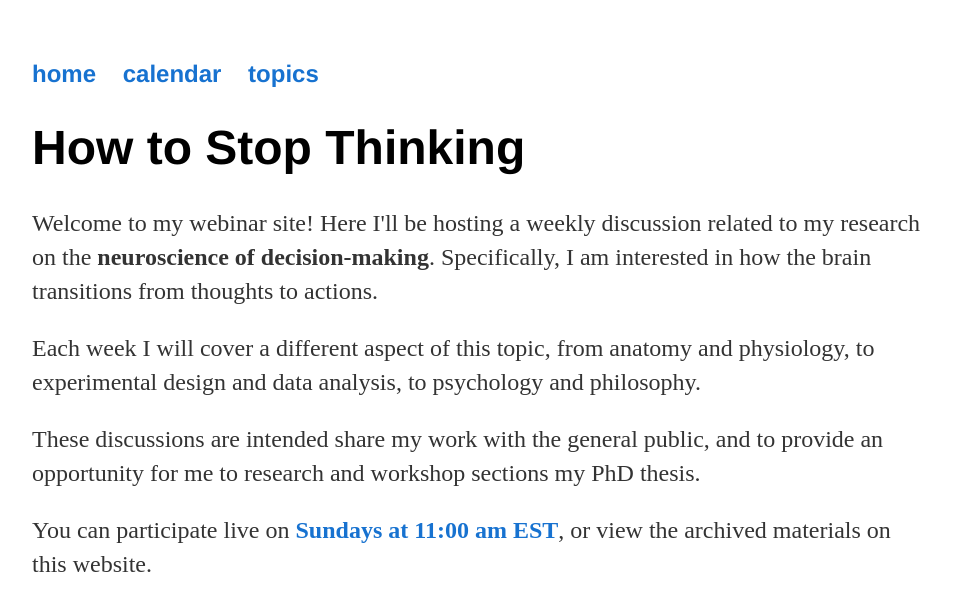
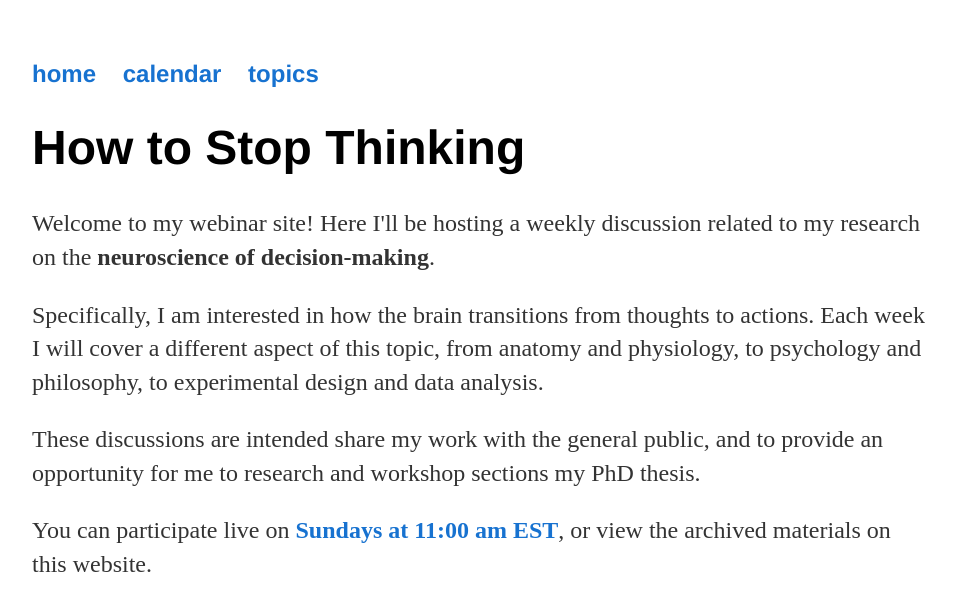
Before and after one commit to maxpensack/maxpensack.github.io, a Jekyll site: the page built from howtostopthinking/index.html, in a window 1280 px wide. Shown: the top 611 px of the page, without its empty margins (160-1116 px from the left). Built offline with Jekyll 4.4.1, drawn with Linux system fonts in a browser that asks for light colours.

```diff
--- a/howtostopthinking/index.html
+++ b/howtostopthinking/index.html
@@ -4,9 +4,9 @@ title: How to Stop Thinking
 ---
 	<h1>{{ page.title }}</h1>
 
-    <p>Welcome to my webinar site! Here I'll be hosting a weekly discussion related to my research on the <b>neuroscience of decision-making</b>. Specifically, I am interested in how the brain transitions from thoughts to actions.</p>
+    <p>Welcome to my webinar site! Here I'll be hosting a weekly discussion related to my research on the <b>neuroscience of decision-making</b>.</p>
 
-    <p>Each week I will cover a different aspect of this topic, from anatomy and physiology, to experimental design and data analysis, to psychology and philosophy.</p>
+    <p>Specifically, I am interested in how the brain transitions from thoughts to actions. Each week I will cover a different aspect of this topic, from anatomy and physiology, to psychology and philosophy, to experimental design and data analysis.</p>
 
     <p>These discussions are intended share my work with the general public, and to provide an opportunity for me to research and workshop sections my PhD thesis.</p>
 
```
